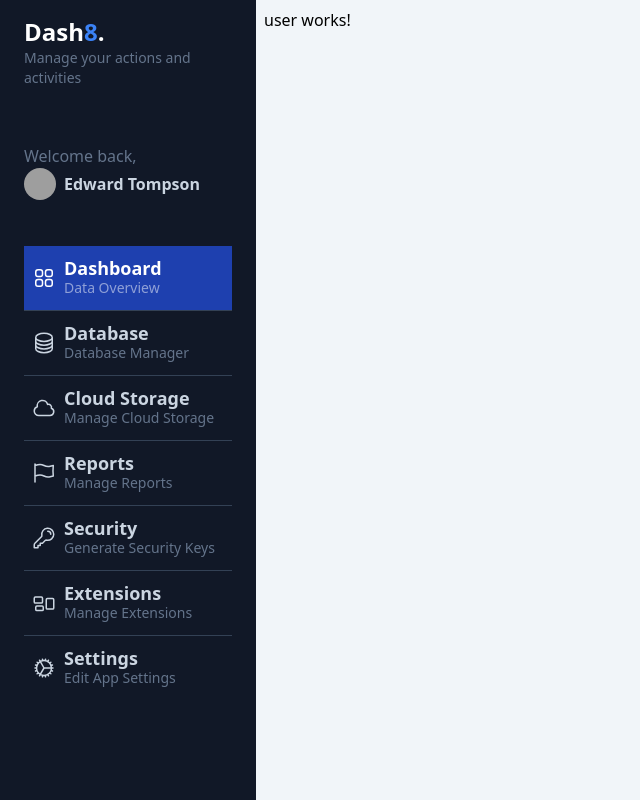
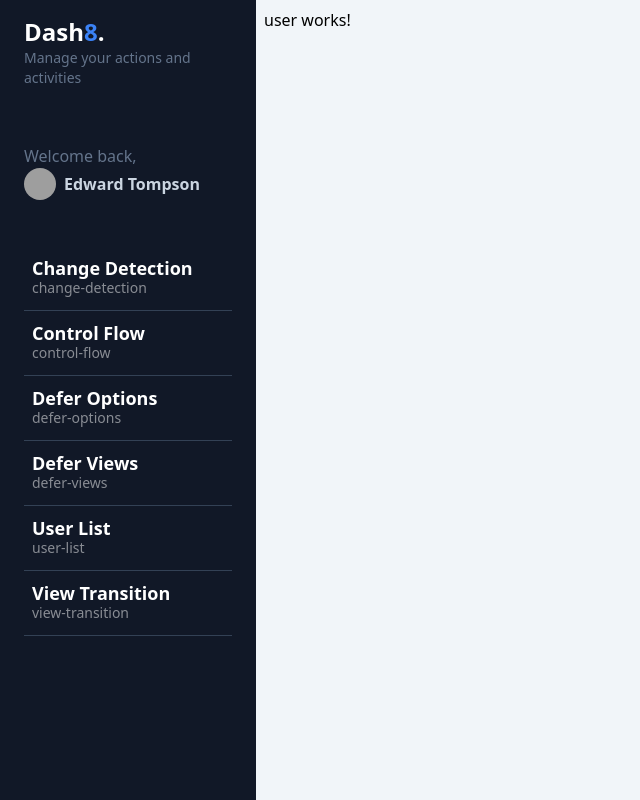
Before and after one commit to jhonnycgarcia/dev-talleres-my-dashboard-app, an Angular app: page /dashboard/user/1 in a window 1280 px wide. Shown: the whole page, without its empty margins (0-640 px from the left). Built offline with nearby package versions, Linux system fonts and the light colour scheme; grey boxes are pictures that could not be loaded.

Commit message:
@for - @if - Nueva sintaxis

```diff
--- a/src/app/shared/sidemenu/sidemenu.component.html
+++ b/src/app/shared/sidemenu/sidemenu.component.html
@@ -16,106 +16,21 @@
       </span>
     </a>
   </div>
+
   <div id="nav" class="w-full px-6">
-    <a href="#"
-      class="w-full px-2 inline-flex space-x-2 items-center border-b border-slate-700 py-3 bg-blue-800 hover:bg-white/5 transition ease-linear duration-150">
-      <div>
-        <svg xmlns="http://www.w3.org/2000/svg" fill="none" viewBox="0 0 24 24" stroke-width="1.5"
-          stroke="currentColor" class="w-6 h-6 text-white">
-          <path stroke-linecap="round" stroke-linejoin="round"
-            d="M3.75 6A2.25 2.25 0 016 3.75h2.25A2.25 2.25 0 0110.5 6v2.25a2.25 2.25 0 01-2.25 2.25H6a2.25 2.25 0 01-2.25-2.25V6zM3.75 15.75A2.25 2.25 0 016 13.5h2.25a2.25 2.25 0 012.25 2.25V18a2.25 2.25 0 01-2.25 2.25H6A2.25 2.25 0 013.75 18v-2.25zM13.5 6a2.25 2.25 0 012.25-2.25H18A2.25 2.25 0 0120.25 6v2.25A2.25 2.25 0 0118 10.5h-2.25a2.25 2.25 0 01-2.25-2.25V6zM13.5 15.75a2.25 2.25 0 012.25-2.25H18a2.25 2.25 0 012.25 2.25V18A2.25 2.25 0 0118 20.25h-2.25A2.25 2.25 0 0113.5 18v-2.25z" />
-        </svg>
 
-      </div>
-      <div class="flex flex-col">
-        <span class="text-lg font-bold leading-5 text-white">Dashboard</span>
-        <span class="text-sm text-white/50 hidden md:block">Data Overview</span>
-      </div>
-    </a>
-    <a href="#"
-      class="w-full px-2 inline-flex space-x-2 items-center border-b border-slate-700 py-3 hover:bg-white/5 transition ease-linear duration-150">
-      <div>
-        <svg xmlns="http://www.w3.org/2000/svg" fill="none" viewBox="0 0 24 24" stroke-width="1.5"
-          stroke="currentColor" class="w-6 h-6">
-          <path stroke-linecap="round" stroke-linejoin="round"
-            d="M20.25 6.375c0 2.278-3.694 4.125-8.25 4.125S3.75 8.653 3.75 6.375m16.5 0c0-2.278-3.694-4.125-8.25-4.125S3.75 4.097 3.75 6.375m16.5 0v11.25c0 2.278-3.694 4.125-8.25 4.125s-8.25-1.847-8.25-4.125V6.375m16.5 0v3.75m-16.5-3.75v3.75m16.5 0v3.75C20.25 16.153 16.556 18 12 18s-8.25-1.847-8.25-4.125v-3.75m16.5 0c0 2.278-3.694 4.125-8.25 4.125s-8.25-1.847-8.25-4.125" />
-        </svg>
-      </div>
-      <div class="flex flex-col">
-        <span class="text-lg text-slate-300 font-bold leading-5">Database</span>
-        <span class="text-sm text-slate-500 hidden md:block">Database Manager</span>
-      </div>
-    </a>
-    <a href="#"
-      class="w-full px-2 inline-flex space-x-2 items-center border-b border-slate-700 py-3 hover:bg-white/5 transition ease-linear duration-150">
-      <div>
-        <svg xmlns="http://www.w3.org/2000/svg" fill="none" viewBox="0 0 24 24" stroke-width="1.5"
-          stroke="currentColor" class="w-6 h-6">
-          <path stroke-linecap="round" stroke-linejoin="round"
-            d="M2.25 15a4.5 4.5 0 004.5 4.5H18a3.75 3.75 0 001.332-7.257 3 3 0 00-3.758-3.848 5.25 5.25 0 00-10.233 2.33A4.502 4.502 0 002.25 15z" />
-        </svg>
-      </div>
-      <div class="flex flex-col">
-        <span class="text-lg text-slate-300 font-bold leading-5">Cloud Storage</span>
-        <span class="text-sm text-slate-500 hidden md:block">Manage Cloud Storage</span>
-      </div>
-    </a>
-    <a href="#"
-      class="w-full px-2 inline-flex space-x-2 items-center border-b border-slate-700 py-3 hover:bg-white/5 transition ease-linear duration-150">
-      <div>
-        <svg xmlns="http://www.w3.org/2000/svg" fill="none" viewBox="0 0 24 24" stroke-width="1.5"
-          stroke="currentColor" class="w-6 h-6">
-          <path stroke-linecap="round" stroke-linejoin="round"
-            d="M3 3v1.5M3 21v-6m0 0l2.77-.693a9 9 0 016.208.682l.108.054a9 9 0 006.086.71l3.114-.732a48.524 48.524 0 01-.005-10.499l-3.11.732a9 9 0 01-6.085-.711l-.108-.054a9 9 0 00-6.208-.682L3 4.5M3 15V4.5" />
-        </svg>
-      </div>
-      <div class="flex flex-col">
-        <span class="text-lg text-slate-300 font-bold leading-5">Reports</span>
-        <span class="text-sm text-slate-500 hidden md:block">Manage Reports</span>
-      </div>
-    </a>
-    <a href="#"
-      class="w-full px-2 inline-flex space-x-2 items-center border-b border-slate-700 py-3 hover:bg-white/5 transition ease-linear duration-150">
-      <div>
-        <svg xmlns="http://www.w3.org/2000/svg" fill="none" viewBox="0 0 24 24" stroke-width="1.5"
-          stroke="currentColor" class="w-6 h-6">
-          <path stroke-linecap="round" stroke-linejoin="round"
-            d="M15.75 5.25a3 3 0 013 3m3 0a6 6 0 01-7.029 5.912c-.563-.097-1.159.026-1.563.43L10.5 17.25H8.25v2.25H6v2.25H2.25v-2.818c0-.597.237-1.17.659-1.591l6.499-6.499c.404-.404.527-1 .43-1.563A6 6 0 1121.75 8.25z" />
-        </svg>
-      </div>
-      <div class="flex flex-col">
-        <span class="text-lg text-slate-300 font-bold leading-5">Security</span>
-        <span class="text-sm text-slate-500 hidden md:block">Generate Security Keys</span>
-      </div>
-    </a>
-    <a href="#"
-      class="w-full px-2 inline-flex space-x-2 items-center border-b border-slate-700 py-3 hover:bg-white/5 transition ease-linear duration-150">
-      <div>
-        <svg xmlns="http://www.w3.org/2000/svg" fill="none" viewBox="0 0 24 24" stroke-width="1.5"
-          stroke="currentColor" class="w-6 h-6">
-          <path stroke-linecap="round" stroke-linejoin="round"
-            d="M2.25 7.125C2.25 6.504 2.754 6 3.375 6h6c.621 0 1.125.504 1.125 1.125v3.75c0 .621-.504 1.125-1.125 1.125h-6a1.125 1.125 0 01-1.125-1.125v-3.75zM14.25 8.625c0-.621.504-1.125 1.125-1.125h5.25c.621 0 1.125.504 1.125 1.125v8.25c0 .621-.504 1.125-1.125 1.125h-5.25a1.125 1.125 0 01-1.125-1.125v-8.25zM3.75 16.125c0-.621.504-1.125 1.125-1.125h5.25c.621 0 1.125.504 1.125 1.125v2.25c0 .621-.504 1.125-1.125 1.125h-5.25a1.125 1.125 0 01-1.125-1.125v-2.25z" />
-        </svg>
-      </div>
-      <div class="flex flex-col">
-        <span class="text-lg text-slate-300 font-bold leading-5">Extensions</span>
-        <span class="text-sm text-slate-500 hidden md:block">Manage Extensions</span>
-      </div>
-    </a>
-    <a href="#"
-      class="w-full px-2 inline-flex space-x-2 items-center py-3 hover:bg-white/5 transition ease-linear duration-150">
-      <div>
-        <svg xmlns="http://www.w3.org/2000/svg" fill="none" viewBox="0 0 24 24" stroke-width="1.5"
-          stroke="currentColor" class="w-6 h-6">
-          <path stroke-linecap="round" stroke-linejoin="round"
-            d="M4.5 12a7.5 7.5 0 0015 0m-15 0a7.5 7.5 0 1115 0m-15 0H3m16.5 0H21m-1.5 0H12m-8.457 3.077l1.41-.513m14.095-5.13l1.41-.513M5.106 17.785l1.15-.964m11.49-9.642l1.149-.964M7.501 19.795l.75-1.3m7.5-12.99l.75-1.3m-6.063 16.658l.26-1.477m2.605-14.772l.26-1.477m0 17.726l-.26-1.477M10.698 4.614l-.26-1.477M16.5 19.794l-.75-1.299M7.5 4.205L12 12m6.894 5.785l-1.149-.964M6.256 7.178l-1.15-.964m15.352 8.864l-1.41-.513M4.954 9.435l-1.41-.514M12.002 12l-3.75 6.495" />
-        </svg>
-      </div>
-      <div class="flex flex-col">
-        <span class="text-lg text-slate-300 font-bold leading-5">Settings</span>
-        <span class="text-sm text-slate-500 hidden md:block">Edit App Settings</span>
-      </div>
-    </a>
+    @for (item of menuItems; track $index) {
+      <a
+        routerLink="{{ item.path }}"
+        routerLinkActive="bg-blue-800"
+        class="w-full px-2 inline-flex space-x-2 items-center border-b border-slate-700 py-3 hover:bg-white/5 transition ease-linear duration-150"
+      >
+        <div class="flex flex-col">
+          <span class="text-lg font-bold leading-5 text-white">{{item.title}}</span>
+          <span class="text-sm text-white/50 hidden md:block">{{item.path}}</span>
+        </div>
+      </a>
+    }
 
   </div>
 </div>
--- a/src/app/shared/sidemenu/sidemenu.component.ts
+++ b/src/app/shared/sidemenu/sidemenu.component.ts
@@ -1,10 +1,11 @@
 import { Component } from '@angular/core';
 import { routes } from '../../app.routes';
+import { RouterModule } from '@angular/router';
 
 @Component({
   selector: 'shared-sidemenu',
   standalone: true,
-  imports: [],
+  imports: [ RouterModule ],
   templateUrl: './sidemenu.component.html',
   styles: ``
 })
```
